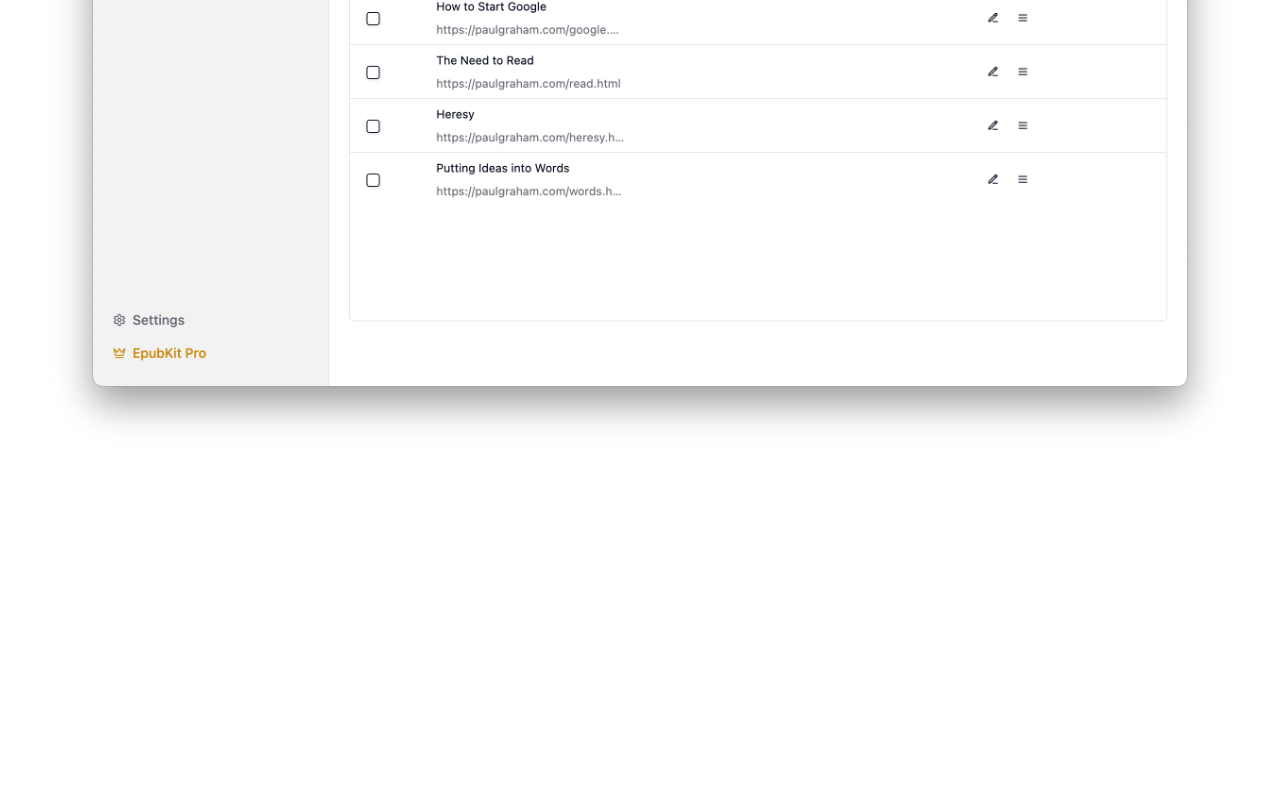
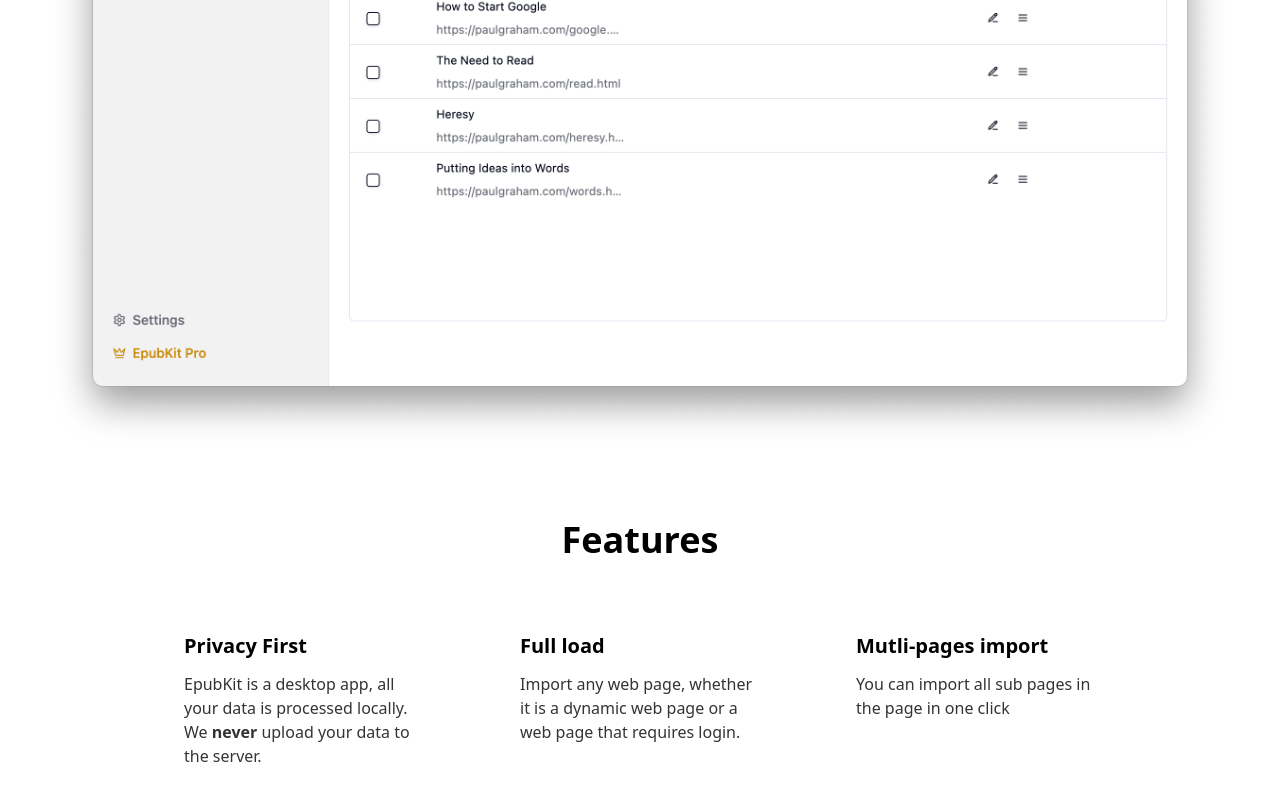
Before and after one commit to epubkit/homepage, an Astro site: page / in a window 1280 px wide. Shown: the part 954-1754 px from the top of the page. Before the commit the page ends 1410 px from the top, so only its background shows below. Built offline with nearby package versions, Linux system fonts and the light colour scheme; Astro itself is replaced by a stand-in of ours.

Commit message:
Add feather-icons package and update dependencies in package.json and pnpm-lock.yaml

```diff
--- a/package.json
+++ b/package.json
@@ -18,6 +18,7 @@
     "astro": "^4.6.2",
     "autoprefixer": "^10.4.15",
     "canvas-confetti": "^1.9.1",
+    "feather-icons": "^4.29.1",
     "postcss": "^8.4.28",
     "tailwindcss": "^3.3.5",
     "typescript": "^5.4.5"
--- a/src/layouts/main.astro
+++ b/src/layouts/main.astro
@@ -13,5 +13,8 @@ const { content } = Astro.props;
     <div>
       <slot />
     </div>
+
+    <script>
+    </script>
   </body>
 </html>
--- a/src/pages/index.astro
+++ b/src/pages/index.astro
@@ -34,4 +34,44 @@ const content = {
   <section class="max-w-[1200px] mx-auto mt-16">
     <img src="/intro.png" />
   </section>
+
+  <section class="max-w-[960px] mx-auto mt-16">
+    <h2 class="text-4xl font-bold text-center mb-12">Features</h2>
+    <div class="grid grid-cols-1 md:grid-cols-3 gap-12">
+      <div>
+        <div class="flex flex-col gap-3 rounded-lg p-6">
+          <h3 class="text-xl font-bold">Privacy First</h3>
+          <div class="text-black/80">
+            <p>EpubKit is a desktop app, all your data is processed locally.</p>
+            <p>
+              We <strong>never</strong> upload your data to the server.
+            </p>
+          </div>
+        </div>
+      </div>
+
+      <div>
+        <div class="flex flex-col gap-3 rounded-lg p-6">
+          <h3 class="text-xl font-bold">Full load</h3>
+          <div class="text-black/80">
+            <p>
+              Import any web page, whether it is a dynamic web page or
+              a web page that requires login.
+            </p>
+          </div>
+        </div>
+      </div>
+
+      <div>
+        <div class="flex flex-col gap-3 rounded-lg p-6">
+          <h3 class="text-xl font-bold">Mutli-pages import</h3>
+          <div class="text-black/80">
+            <p>You can import all sub pages in the page in one click</p>
+          </div>
+        </div>
+      </div>
+    </div>
+  </section>
+
+  <footer class="my-64"></footer>
 </Main>
```
Also changed, not shown: pnpm-lock.yaml, public/icon/lock.svg (added).
